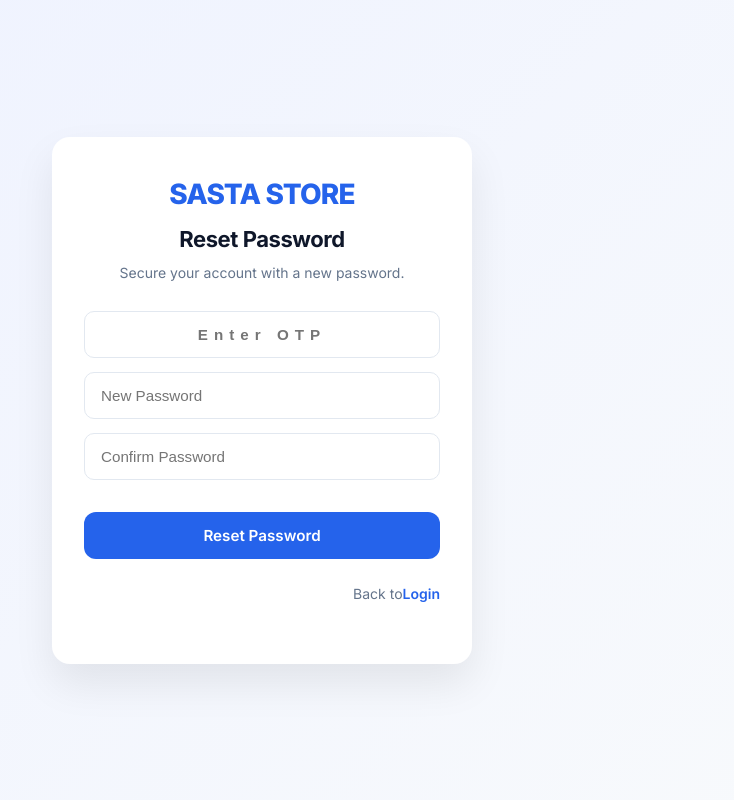
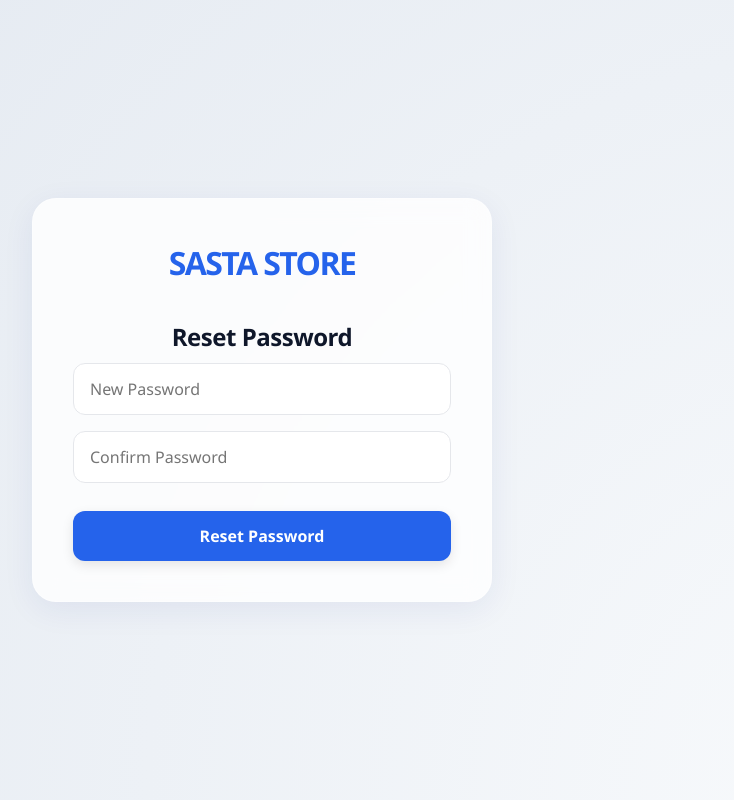
Before and after one commit to Vanshit011/Ecommerce-Frontend, a React (Vite) app: page /reset-password in a window 1280 px wide. Shown: the whole page, without its empty margins (378-1112 px from the left). Built offline with nearby package versions, Linux system fonts and the light colour scheme; sample sign-in values are in the browser's storage.

Commit message:
feat: split add verify otp and reset password

```diff
--- a/src/App.jsx
+++ b/src/App.jsx
@@ -2,6 +2,7 @@ import { BrowserRouter, Routes, Route, Navigate } from "react-router-dom";
 import Login from "./pages/Login";
 import Register from "./pages/Register";
 import ForgotPassword from "./pages/ForgotPassword";
+import VerifyOtp from "./pages/VerifyOtp";
 import ResetPassword from "./pages/ResetPassword";
 import Home from "./pages/Home";
 import ProtectedRoute from "./components/ProtectedRoute";
@@ -22,7 +23,9 @@ function App() {
           <Route path="/login" element={<Login />} />
           <Route path="/register" element={<Register />} />
           <Route path="/forgot-password" element={<ForgotPassword />} />
+          <Route path="/verify-otp" element={<VerifyOtp />} />
           <Route path="/reset-password" element={<ResetPassword />} />
+
 
           {/* Admin Routes with Layout */}
           <Route
--- a/src/pages/ForgotPassword.jsx
+++ b/src/pages/ForgotPassword.jsx
@@ -27,7 +27,7 @@ export default function ForgotPassword() {
 
         try {
             await forgotPassword(payload);
-            navigate("/reset-password");
+            navigate("/verify-otp");
         } catch (err) {
             setError(err.response?.data?.message || "Failed to send OTP");
         } finally {
--- a/src/pages/ResetPassword.jsx
+++ b/src/pages/ResetPassword.jsx
@@ -6,7 +6,6 @@ import "../styles/resetpassword.css";
 export default function ResetPassword() {
   const navigate = useNavigate();
 
-  const [otp, setOtp] = useState("");
   const [password, setPassword] = useState("");
   const [confirm, setConfirm] = useState("");
   const [error, setError] = useState("");
@@ -16,39 +15,29 @@ export default function ResetPassword() {
     e.preventDefault();
     setError("");
 
-
     if (password !== confirm) {
       setError("Passwords do not match");
       return;
     }
 
-    if (otp.length !== 6) {
-      setError("OTP must be 6 digits");
-      return;
-    }
-
     try {
-      await resetPassword(otp, password);
+      await resetPassword(password);
 
       setSuccess(true);
 
       setTimeout(() => {
-        navigate("/login"); // redirect after 2 sec
+        navigate("/login");
       }, 2000);
     } catch (err) {
       setError(err.response?.data?.message || "Reset failed");
     }
   };
 
-
   return (
     <div className="reset-container">
       <div className="reset-card">
         <h1 className="reset-logo">SASTA STORE</h1>
         <h2 className="reset-title">Reset Password</h2>
-        <p className="reset-subtitle">
-          Secure your account with a new password.
-        </p>
 
         <form onSubmit={submit}>
           {success && (
@@ -56,15 +45,6 @@ export default function ResetPassword() {
               ✅ Password reset successfully
             </div>
           )}
-          <input
-            type="text"
-            maxLength="6"
-            placeholder="Enter OTP"
-            className="reset-input reset-otp"
-            value={otp}
-            onChange={(e) => setOtp(e.target.value.trim())}
-            required
-          />
 
           <input
             type="password"
@@ -90,13 +70,6 @@ export default function ResetPassword() {
             Reset Password
           </button>
         </form>
-
-        <div className="login-footer">
-          Back to{" "}
-          <span onClick={() => navigate("/login")}>
-            Login
-          </span>
-        </div>
       </div>
     </div>
   );
--- /dev/null
+++ b/src/pages/VerifyOtp.jsx
@@ -0,0 +1,69 @@
+import { useState } from "react";
+import { useNavigate } from "react-router-dom";
+import { verifyForgotOtp } from "../services/api";
+import "../styles/resetpassword.css";
+
+export default function VerifyOtp() {
+  const navigate = useNavigate();
+
+  const [otp, setOtp] = useState("");
+  const [error, setError] = useState("");
+  const [loading, setLoading] = useState(false);
+
+  const submit = async (e) => {
+    e.preventDefault();
+    setError("");
+
+    if (otp.length !== 6) {
+      setError("OTP must be 6 digits");
+      return;
+    }
+
+    try {
+      setLoading(true);
+
+      await verifyForgotOtp(otp);
+
+      // ✅ OTP valid → go reset password screen
+      navigate("/reset-password");
+    } catch (err) {
+      setError(err.response?.data?.message || "OTP verification failed");
+    } finally {
+      setLoading(false);
+    }
+  };
+
+  return (
+    <div className="reset-container">
+      <div className="reset-card">
+        <h1 className="reset-logo">SASTA STORE</h1>
+        <h2 className="reset-title">Verify OTP</h2>
+        <p className="reset-subtitle">
+          Enter the 6-digit OTP sent to you.
+        </p>
+
+        <form onSubmit={submit}>
+          <input
+            type="text"
+            maxLength="6"
+            placeholder="Enter OTP"
+            className="reset-input reset-otp"
+            value={otp}
+            onChange={(e) => setOtp(e.target.value.trim())}
+            required
+          />
+
+          {error && <div className="reset-error">{error}</div>}
+
+          <button
+            type="submit"
+            className="reset-btn"
+            disabled={loading}
+          >
+            {loading ? "Verifying..." : "Verify OTP"}
+          </button>
+        </form>
+      </div>
+    </div>
+  );
+}
--- a/src/services/api.js
+++ b/src/services/api.js
@@ -1,7 +1,7 @@
 import axios from "axios";
 
 const API = axios.create({
-  baseURL: "http://localhost:3000",
+  baseURL: "http://192.168.5.47:3000",
   withCredentials: true,
 });
 
@@ -28,8 +28,12 @@ export const logout = () => API.post("/auth/logout");
 export const forgotPassword = (data) =>
   API.post("/auth/forgot-password", data);
 
-export const resetPassword = (otp, newPassword) =>
-  API.post("/auth/reset-password", { otp, newPassword });
+export const verifyForgotOtp = (otp) =>
+  API.post("/auth/verify-forgot-otp", { otp });
+
+export const resetPassword = (newPassword) =>
+  API.post("/auth/reset-password", { newPassword });
+
 
 
 // products
--- a/src/styles/resetpassword.css
+++ b/src/styles/resetpassword.css
@@ -1,133 +1,163 @@
-/* PAGE WRAPPER */
+/* ===== Base ===== */
+* {
+  box-sizing: border-box;
+  font-family: "Segoe UI", Tahoma, sans-serif;
+}
+
+/* ===== Page Wrapper ===== */
 .reset-container {
   min-height: 100vh;
   display: flex;
   align-items: center;
   justify-content: center;
-  background: linear-gradient(135deg, #eef2ff, #f8fafc);
-  padding: 16px;
+  background: radial-gradient(circle at bottom right, #f8fafc, #e2e8f0);
+  padding: 20px;
 }
 
-/* CARD */
+/* ===== Card ===== */
 .reset-card {
+  background: rgba(255, 255, 255, 0.8);
+  backdrop-filter: blur(12px);
+  -webkit-backdrop-filter: blur(12px);
+  border: 1px solid rgba(255, 255, 255, 0.3);
+  box-shadow: 0 8px 32px 0 rgba(31, 38, 135, 0.07);
+  border-radius: 24px;
+  padding: 40px;
   width: 100%;
-  max-width: 420px;
-  background: #ffffff;
-  border-radius: 18px;
-  padding: 36px 32px;
-  box-shadow: 0 20px 40px rgba(0, 0, 0, 0.08);
+  max-width: 460px;
   text-align: center;
+  animation: slideUp 0.6s cubic-bezier(0.16, 1, 0.3, 1);
 }
 
-/* BRAND */
-.reset-logo {
-  font-size: 1.75rem;
-  font-weight: 800;
-  color: var(--primary);
-  margin-bottom: 8px;
-  letter-spacing: -0.03em;
+/* ===== Animation ===== */
+@keyframes slideUp {
+  from {
+    opacity: 0;
+    transform: translateY(20px);
+  }
+
+  to {
+    opacity: 1;
+    transform: translateY(0);
+  }
 }
 
-/* TITLE */
-.reset-title {
-  font-size: 1.375rem;
-  font-weight: 700;
-  color: #0f172a;
-  margin-bottom: 6px;
+/* ===== Branding ===== */
+.reset-logo {
+  font-size: 2rem;
+  font-weight: 800;
+  letter-spacing: -0.05em;
+  color: var(--primary);
+  margin-bottom: 32px;
 }
 
-/* SUBTITLE */
-.reset-subtitle {
-  font-size: 0.875rem;
-  color: #64748b;
-  margin-bottom: 28px;
+.reset-title {
+  font-size: 1.5rem;
+  font-weight: 700;
+  color: var(--text-main);
+  margin-bottom: 8px;
 }
 
-/* INPUTS */
+.reset-subtitle {
+  color: var(--text-muted);
+  font-size: 0.875rem;
+  margin-bottom: 32px;
+}
+
+/* ===== Inputs ===== */
 .reset-input {
   width: 100%;
   padding: 14px 16px;
-  border-radius: 10px;
-  border: 1px solid #e2e8f0;
-  font-size: 0.95rem;
+  background: white;
+  border: 1px solid var(--border);
+  border-radius: 12px;
+  font-size: 1rem;
+  color: var(--text-main);
+  transition: all 0.2s ease;
   outline: none;
-  margin-bottom: 14px;
-  transition: all 0.2s ease;
+  margin-bottom: 16px;
 }
 
 .reset-input:focus {
   border-color: var(--primary);
-  box-shadow: 0 0 0 3px rgba(37, 99, 235, 0.15);
+  box-shadow: 0 0 0 4px rgba(0, 0, 0, 0.05);
 }
 
-/* OTP FIELD */
+/* OTP look */
 .reset-otp {
   text-align: center;
-  letter-spacing: 6px;
-  font-weight: 600;
+  letter-spacing: 8px;
+  font-weight: 700;
 }
 
-/* ERROR */
+/* ===== Messages ===== */
 .reset-error {
-  margin-top: 6px;
   background: #fef2f2;
   color: #dc2626;
-  padding: 10px 12px;
-  border-radius: 8px;
+  padding: 12px;
+  border-radius: 12px;
   font-size: 0.8125rem;
   font-weight: 500;
+  margin-bottom: 20px;
+  border: 1px solid #fecaca;
 }
 
-/* SUCCESS */
 .reset-success {
-  margin-bottom: 14px;
   background: #ecfdf5;
-  color: #16a34a;
-  padding: 10px 12px;
-  border-radius: 8px;
+  color: #047857;
+  padding: 12px;
+  border-radius: 12px;
   font-size: 0.8125rem;
-  font-weight: 600;
+  font-weight: 500;
+  margin-bottom: 20px;
+  border: 1px solid #a7f3d0;
 }
 
-/* BUTTON */
+/* ===== Button ===== */
 .reset-btn {
   width: 100%;
-  margin-top: 18px;
   padding: 14px;
+  background: var(--primary);
+  color: white;
   border-radius: 12px;
-  background: var(--primary);
-  color: #ffffff;
   font-weight: 600;
-  font-size: 0.95rem;
+  font-size: 1rem;
   border: none;
   cursor: pointer;
-  transition: all 0.2s ease;
+  transition: all 0.2s;
+  box-shadow: 0 4px 12px rgba(0, 0, 0, 0.1);
+  margin-top: 12px;
 }
 
 .reset-btn:hover {
-  background: #1d4ed8;
+  transform: translateY(-2px);
+  box-shadow: 0 6px 16px rgba(0, 0, 0, 0.15);
 }
 
-/* FOOTER */
+.reset-btn:active {
+  transform: translateY(0);
+}
+
+.reset-btn:disabled {
+  opacity: 0.6;
+  cursor: not-allowed;
+}
+
+/* ===== Footer ===== */
 .login-footer {
-  margin-top: 24px;
+  margin-top: 32px;
   font-size: 0.875rem;
-  color: #64748b;
+  color: var(--text-muted);
 }
 
 .login-footer span {
   color: var(--primary);
   font-weight: 600;
   cursor: pointer;
+  margin-left: 4px;
+  transition: opacity 0.2s;
 }
 
 .login-footer span:hover {
-  text-decoration: underline;
+  opacity: 0.8;
 }
-
-/* MOBILE */
-@media (max-width: 480px) {
-  .reset-card {
-    padding: 28px 24px;
-  }
-}
--- a/vite.config.js
+++ b/vite.config.js
@@ -3,6 +3,9 @@ import react from '@vitejs/plugin-react'
 
 // https://vite.dev/config/
 export default defineConfig({
+  server: {
+    host: true, // Or '0.0.0.0'
+  },
   plugins: [
     react({
       babel: {
```
